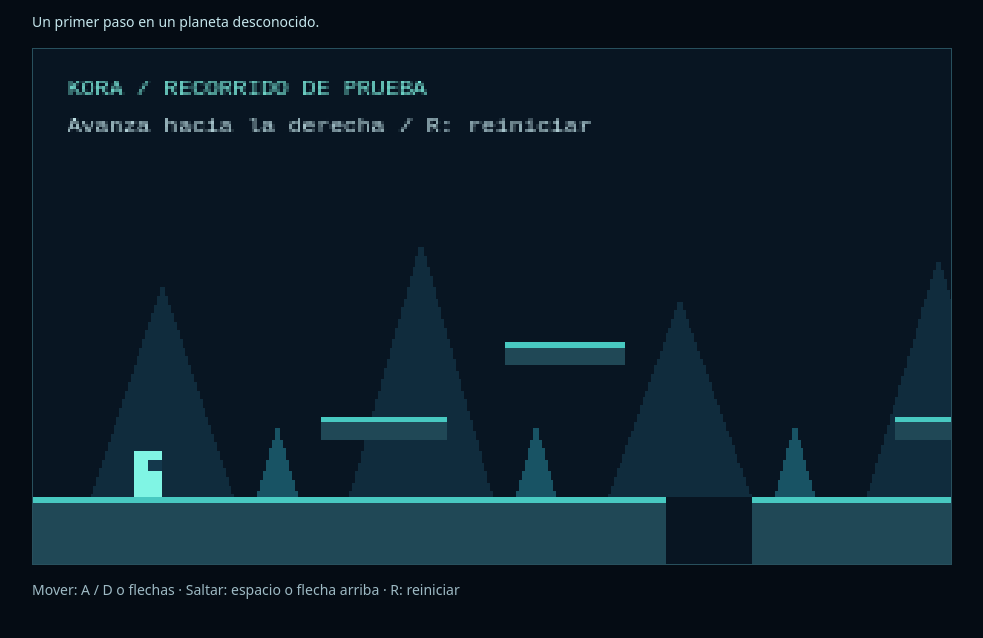
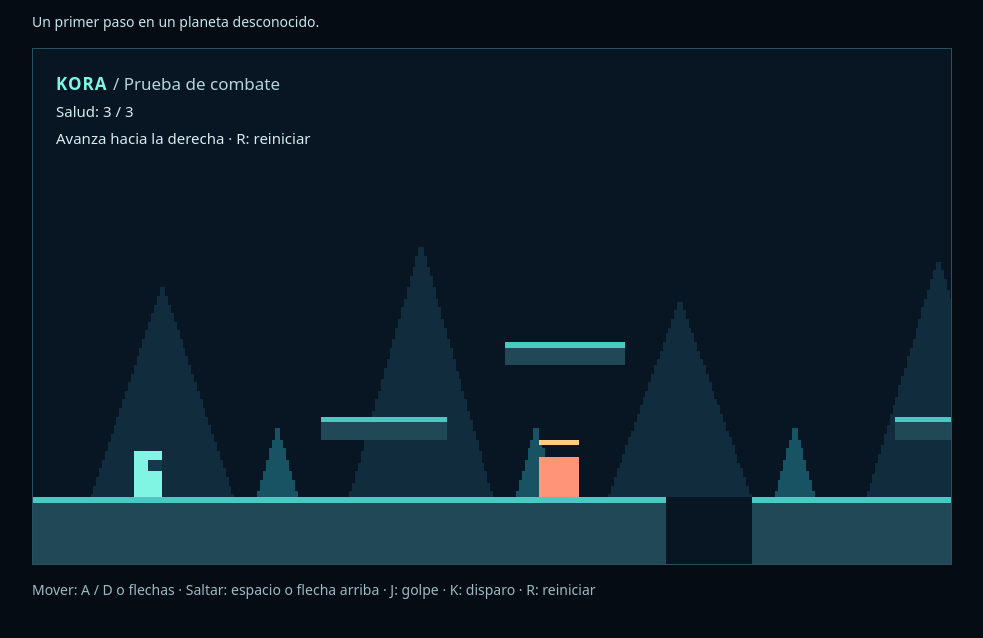
Before and after one commit to Harold95-AL/KORA, a website built with Vite: page index.html in a window 1280 px wide. Shown: the part 110-748 px from the top of the page, without its empty margins (148-1131 px from the left). Built offline with nearby package versions, Linux system fonts and the light colour scheme; animation ran at ten frames a second.

Commit message:
feat: add complementary melee and ranged combat prototype

```diff
--- a/index.html
+++ b/index.html
@@ -9,8 +9,15 @@
     <main>
       <h1>KORA</h1>
       <p>Un primer paso en un planeta desconocido.</p>
-      <div id="game" aria-label="Prototipo de plataformas KORA"></div>
-      <p class="controls">Mover: A / D o flechas · Saltar: espacio o flecha arriba · R: reiniciar</p>
+      <div class="game-frame">
+        <div id="game" aria-label="Prototipo de plataformas KORA"></div>
+        <div class="game-hud">
+          <h2>KORA <span>/ Prueba de combate</span></h2>
+          <p id="player-health" role="status">Salud: 3 / 3</p>
+          <p id="course-status" role="status">Avanza hacia la derecha · R: reiniciar</p>
+        </div>
+      </div>
+      <p class="controls">Mover: A / D o flechas · Saltar: espacio o flecha arriba · J: golpe · K: disparo · R: reiniciar</p>
     </main>
     <script type="module" src="/src/main.ts"></script>
   </body>
--- a/src/config/game.ts
+++ b/src/config/game.ts
@@ -1,3 +1,9 @@
 // Un salto de unos 44 px con un recorrido completo de aproximadamente 0,5 s.
 export const WORLD = { width: 320, height: 180, gravity: 1400 } as const;
 export const PLAYER = { speed: 90, jumpSpeed: 350 } as const;
+
+export const COMBAT = {
+  meleeDamage: 2, meleeReach: 26, meleeDuration: 110, meleeCooldown: 320,
+  shotDamage: 1, shotSpeed: 260, shotLifetime: 700, shotCooldown: 320,
+  enemyHealth: 3, enemySpeed: 24, playerHealth: 3, invulnerability: 900,
+} as const;
--- /dev/null
+++ b/src/entities/Enemy.ts
@@ -0,0 +1,52 @@
+import Phaser from 'phaser';
+import { COMBAT } from '../config/game';
+
+export class Enemy extends Phaser.Physics.Arcade.Sprite {
+  private readonly startX: number;
+  private readonly endX: number;
+  private health: number = COMBAT.enemyHealth;
+  private direction = 1;
+  private stunnedUntil = 0;
+  private readonly bar: Phaser.GameObjects.Rectangle;
+
+  constructor(scene: Phaser.Scene, startX: number, endX: number) {
+    super(scene, (startX + endX) / 2, 149, 'enemy');
+    this.startX = startX;
+    this.endX = endX;
+    scene.add.existing(this);
+    scene.physics.add.existing(this);
+    (this.body as Phaser.Physics.Arcade.Body).setAllowGravity(false);
+    this.bar = scene.add.rectangle(this.x - 7, this.y - 12, 14, 2, 0xffcc80)
+      .setOrigin(0, 0.5);
+  }
+
+  update(time: number): void {
+    if (!this.active) return;
+    if (this.x <= this.startX) this.direction = 1;
+    if (this.x >= this.endX) this.direction = -1;
+    this.setVelocityX(time < this.stunnedUntil ? 0 : this.direction * COMBAT.enemySpeed);
+    this.setTint(time < this.stunnedUntil ? 0xffffff : 0xff9478);
+    this.bar.setPosition(this.x - 7, this.y - 12);
+  }
+
+  takeDamage(amount: number, time: number): void {
+    if (!this.active) return;
+    this.health = Math.max(0, this.health - amount);
+    this.stunnedUntil = time + 150;
+    this.bar.setDisplaySize(14 * this.health / COMBAT.enemyHealth, 2);
+    if (this.health === 0) {
+      this.disableBody(true, true);
+      this.bar.setVisible(false);
+    }
+  }
+
+  resetEnemy(): void {
+    this.health = COMBAT.enemyHealth;
+    this.stunnedUntil = 0;
+    this.direction = 1;
+    this.enableBody(true, (this.startX + this.endX) / 2, 149, true, true);
+    this.setVelocity(0, 0);
+    this.bar.setVisible(true).setDisplaySize(14, 2);
+    this.update(0);
+  }
+}
--- a/src/entities/Player.ts
+++ b/src/entities/Player.ts
@@ -1,7 +1,10 @@
 import Phaser from 'phaser';
-import { PLAYER } from '../config/game';
+import { PLAYER, COMBAT } from '../config/game';
 
 export class Player extends Phaser.Physics.Arcade.Sprite {
+  facing = 1;
+  health: number = COMBAT.playerHealth;
+  private invulnerableUntil = 0;
   private readonly cursors: Phaser.Types.Input.Keyboard.CursorKeys;
   private readonly leftKey: Phaser.Input.Keyboard.Key;
   private readonly rightKey: Phaser.Input.Keyboard.Key;
@@ -21,9 +24,12 @@ export class Player extends Phaser.Physics.Arcade.Sprite {
     this.jumpKey = keyboard.addKey(Phaser.Input.Keyboard.KeyCodes.SPACE);
   }
 
-  update(): void {
+  update(time: number): void {
+    this.setAlpha(time < this.invulnerableUntil && Math.floor(time / 70) % 2 === 0 ? 0.35 : 1);
     const left = this.cursors.left.isDown || this.leftKey.isDown;
     const right = this.cursors.right.isDown || this.rightKey.isDown;
+    if (left !== right) this.facing = right ? 1 : -1;
+    this.setFlipX(this.facing < 0);
     this.setVelocityX((Number(right) - Number(left)) * PLAYER.speed);
 
     // Consumir ambas pulsaciones evita un salto pendiente al aterrizar.
@@ -34,4 +40,21 @@ export class Player extends Phaser.Physics.Arcade.Sprite {
       this.setVelocityY(-PLAYER.jumpSpeed);
     }
   }
+
+  takeDamage(time: number): boolean {
+    if (time < this.invulnerableUntil || this.health <= 0) return false;
+    this.health -= 1;
+    this.invulnerableUntil = time + COMBAT.invulnerability;
+    this.scene.game.events.emit('player-health', this.health);
+    return true;
+  }
+
+  respawn(x: number, y: number): void {
+    (this.body as Phaser.Physics.Arcade.Body).reset(x, y);
+    this.setVelocity(0, 0);
+    this.health = COMBAT.playerHealth;
+    this.invulnerableUntil = this.scene.time.now + COMBAT.invulnerability;
+    this.setAlpha(1);
+    this.scene.game.events.emit('player-health', this.health);
+  }
 }
--- a/src/main.ts
+++ b/src/main.ts
@@ -1,9 +1,9 @@
 import Phaser from 'phaser';
 import './style.css';
-import { WORLD } from './config/game';
+import { WORLD, COMBAT } from './config/game';
 import { GameScene } from './scenes/GameScene';
 
-new Phaser.Game({
+const game = new Phaser.Game({
   type: Phaser.AUTO,
   parent: 'game',
   width: WORLD.width,
@@ -22,3 +22,19 @@ new Phaser.Game({
   },
   scene: [GameScene],
 });
+
+// La interfaz usa texto del navegador, independiente del lienzo de 320 × 180.
+const status = document.querySelector<HTMLParagraphElement>('#course-status');
+if (!status) throw new Error('No se encontró el estado del recorrido.');
+
+game.events.on('course-status', (completed: boolean) => {
+  status.textContent = completed
+    ? 'Recorrido completado · R: repetir'
+    : 'Avanza hacia la derecha · R: reiniciar';
+});
+
+const health = document.querySelector<HTMLParagraphElement>('#player-health');
+if (!health) throw new Error('No se encontró el indicador de salud.');
+game.events.on('player-health', (value: number) => {
+  health.textContent = 'Salud: ' + value + ' / ' + COMBAT.playerHealth;
+});
--- a/src/scenes/GameScene.ts
+++ b/src/scenes/GameScene.ts
@@ -2,11 +2,15 @@ import Phaser from 'phaser';
 import { WORLD } from '../config/game';
 import { PROTOTYPE_LEVEL as LEVEL } from '../data/prototypeLevel';
 import { Player } from '../entities/Player';
+import { Enemy } from '../entities/Enemy';
+import { CombatSystem } from '../systems/CombatSystem';
 
 export class GameScene extends Phaser.Scene {
   private player!: Player;
   private restartKey!: Phaser.Input.Keyboard.Key;
-  private status!: Phaser.GameObjects.Text;
+  private completed = false;
+  private enemies: Enemy[] = [];
+  private combat!: CombatSystem;
 
   constructor() {
     super('GameScene');
@@ -38,6 +42,18 @@ export class GameScene extends Phaser.Scene {
       texture.destroy();
     }
 
+    for (const [key, width, height, color] of [
+      ['enemy', 14, 14, 0xffffff],
+      ['shot', 6, 3, 0x80ceff],
+    ] as const) {
+      if (this.textures.exists(key)) continue;
+      const texture = this.add.graphics();
+      texture.fillStyle(color);
+      texture.fillRect(0, 0, width, height);
+      texture.generateTexture(key, width, height);
+      texture.destroy();
+    }
+
     const platforms = this.physics.add.staticGroup();
     for (const platform of LEVEL.platforms) {
       const surface = this.add.rectangle(
@@ -54,6 +70,13 @@ export class GameScene extends Phaser.Scene {
 
     this.player = new Player(this, LEVEL.spawn.x, LEVEL.spawn.y);
     this.physics.add.collider(this.player, platforms);
+    this.enemies = [
+      new Enemy(this, 130, 198),
+      new Enemy(this, 290, 435),
+      new Enemy(this, 540, 684),
+      new Enemy(this, 800, 910),
+    ];
+    this.combat = new CombatSystem(this, this.player, this.enemies, platforms);
     camera.startFollow(this.player, true);
     camera.setDeadzone(70, WORLD.height);
 
@@ -61,32 +84,35 @@ export class GameScene extends Phaser.Scene {
     if (!keyboard) throw new Error('KORA requiere entrada de teclado.');
     this.restartKey = keyboard.addKey(Phaser.Input.Keyboard.KeyCodes.R);
 
-    this.add.text(12, 10, 'KORA / RECORRIDO DE PRUEBA', {
-      fontFamily: 'monospace', fontSize: '8px', color: '#80f5e4',
-    }).setScrollFactor(0).setDepth(10);
-    this.status = this.add.text(12, 23, 'Avanza hacia la derecha', {
-      fontFamily: 'monospace', fontSize: '8px', color: '#c6e7ed',
-    }).setScrollFactor(0).setDepth(10);
-
     this.add.rectangle(928, 132, 2, 48, 0x80f5e4);
     this.add.triangle(936, 114, 0, 0, 16, 6, 0, 12, 0x80f5e4);
   }
 
-  update(): void {
-    this.player.update();
+  update(time: number): void {
+    this.player.update(time);
 
-    if (this.player.y > LEVEL.height || Phaser.Input.Keyboard.JustDown(this.restartKey)) {
-      this.player.setPosition(LEVEL.spawn.x, LEVEL.spawn.y);
-      this.player.setVelocity(0, 0);
+    this.enemies.forEach((enemy) => enemy.update(time));
+    this.combat.update(time);
+    for (const enemy of this.enemies) {
+      if (enemy.active && this.physics.overlap(this.player, enemy)) {
+        this.player.takeDamage(time);
+      }
+    }
+
+    const restartPressed = Phaser.Input.Keyboard.JustDown(this.restartKey);
+    if (this.player.health <= 0 || this.player.y > LEVEL.height || restartPressed) {
+      this.player.respawn(LEVEL.spawn.x, LEVEL.spawn.y);
+      this.enemies.forEach((enemy) => enemy.resetEnemy());
+      this.combat.reset();
       this.cameras.main.stopFollow();
       this.cameras.main.setScroll(0, 0);
       this.cameras.main.startFollow(this.player, true);
     }
 
-    this.status.setText(
-      this.player.x >= 910
-        ? 'Recorrido completado / R: repetir'
-        : 'Avanza hacia la derecha / R: reiniciar',
-    );
+    const completed = this.player.x >= 910;
+    if (completed !== this.completed) {
+      this.completed = completed;
+      this.game.events.emit('course-status', completed);
+    }
   }
 }
--- a/src/style.css
+++ b/src/style.css
@@ -4,6 +4,11 @@ body { margin: 0; min-height: 100vh; display: grid; place-items: center; }
 main { width: min(960px, 100vw); min-width: 0; padding: 20px; }
 h1 { color: #80f5e4; font-size: 24px; letter-spacing: .15em; margin: 0 0 6px; }
 p { font-size: 14px; line-height: 1.6; }
+.game-frame { position: relative; }
 #game { position: relative; width: 100%; aspect-ratio: 16 / 9; overflow: hidden; border: 1px solid #28505d; }
 canvas { display: block; image-rendering: pixelated; }
 .controls { color: #9ebac4; }
+.game-hud { position: absolute; z-index: 1; top: 0; left: 0; right: 0; padding: clamp(12px, 3vw, 24px); pointer-events: none; }
+.game-hud h2 { margin: 0; color: #80f5e4; font-size: clamp(13px, 2vw, 17px); font-weight: 700; letter-spacing: .06em; }
+.game-hud h2 span { color: #b5d5dc; font-weight: 500; letter-spacing: 0; }
+.game-hud p { margin: 6px 0 0; font-size: clamp(12px, 1.8vw, 15px); color: #d6edf1; line-height: 1.4; }
--- /dev/null
+++ b/src/systems/CombatSystem.ts
@@ -0,0 +1,95 @@
+import Phaser from 'phaser';
+import { COMBAT } from '../config/game';
+import { Player } from '../entities/Player';
+import { Enemy } from '../entities/Enemy';
+
+interface Shot {
+  sprite: Phaser.Physics.Arcade.Sprite;
+  expires: number;
+}
+
+export class CombatSystem {
+  private readonly meleeKey: Phaser.Input.Keyboard.Key;
+  private readonly shotKey: Phaser.Input.Keyboard.Key;
+  private readonly slash: Phaser.GameObjects.Rectangle;
+  private readonly struck = new Set<Enemy>();
+  private shots: Shot[] = [];
+  private meleeUntil = 0;
+  private nextMelee = 0;
+  private nextShot = 0;
+  private meleeDirection = 1;
+
+  private readonly scene: Phaser.Scene;
+  private readonly player: Player;
+  private readonly enemies: Enemy[];
+  private readonly platforms: Phaser.Physics.Arcade.StaticGroup;
+
+  constructor(scene: Phaser.Scene, player: Player, enemies: Enemy[],
+    platforms: Phaser.Physics.Arcade.StaticGroup) {
+    this.scene = scene;
+    this.player = player;
+    this.enemies = enemies;
+    this.platforms = platforms;
+    const keyboard = scene.input.keyboard;
+    if (!keyboard) throw new Error('KORA requiere entrada de teclado.');
+    this.meleeKey = keyboard.addKey(Phaser.Input.Keyboard.KeyCodes.J);
+    this.shotKey = keyboard.addKey(Phaser.Input.Keyboard.KeyCodes.K);
+    this.slash = scene.add.rectangle(0, 0, COMBAT.meleeReach, 22, 0x8af5e2, 0.65)
+      .setVisible(false).setDepth(2);
+  }
+
+  update(time: number): void {
+    const meleePressed = Phaser.Input.Keyboard.JustDown(this.meleeKey);
+    const shotPressed = Phaser.Input.Keyboard.JustDown(this.shotKey);
+    if (meleePressed && time >= this.nextMelee) {
+      this.nextMelee = time + COMBAT.meleeCooldown;
+      this.meleeUntil = time + COMBAT.meleeDuration;
+      this.meleeDirection = this.player.facing;
+      this.struck.clear();
+    }
+    if (shotPressed && time >= this.nextShot) {
+      this.nextShot = time + COMBAT.shotCooldown;
+      const sprite = this.scene.physics.add.sprite(
+        this.player.x + this.player.facing * 9, this.player.y, 'shot');
+      (sprite.body as Phaser.Physics.Arcade.Body).setAllowGravity(false);
+      sprite.setVelocityX(this.player.facing * COMBAT.shotSpeed);
+      this.shots.push({ sprite, expires: time + COMBAT.shotLifetime });
+    }
+
+    this.slash.setVisible(time < this.meleeUntil);
+    if (this.slash.visible) {
+      this.slash.setPosition(
+        this.player.x + this.meleeDirection * (5 + COMBAT.meleeReach / 2),
+        this.player.y);
+      for (const enemy of this.enemies) {
+        if (enemy.active && !this.struck.has(enemy) &&
+          Phaser.Geom.Intersects.RectangleToRectangle(this.slash.getBounds(), enemy.getBounds())) {
+          this.struck.add(enemy);
+          enemy.takeDamage(COMBAT.meleeDamage, time);
+        }
+      }
+    }
+
+    this.shots = this.shots.filter(({ sprite, expires }) => {
+      let remove = time >= expires || sprite.x < 0 ||
+        sprite.x > this.scene.physics.world.bounds.width;
+      if (!remove) remove = this.scene.physics.world.collide(sprite, this.platforms);
+      for (const enemy of this.enemies) {
+        if (!remove && enemy.active && this.scene.physics.overlap(sprite, enemy)) {
+          enemy.takeDamage(COMBAT.shotDamage, time);
+          remove = true;
+        }
+      }
+      if (remove) sprite.destroy();
+      return !remove;
+    });
+  }
+
+  reset(): void {
+    this.shots.forEach(({ sprite }) => sprite.destroy());
+    this.shots = [];
+    this.meleeUntil = this.nextMelee = this.nextShot = 0;
+    this.slash.setVisible(false);
+    this.struck.clear();
+  }
+}
```
Also changed, not shown: README.md.
